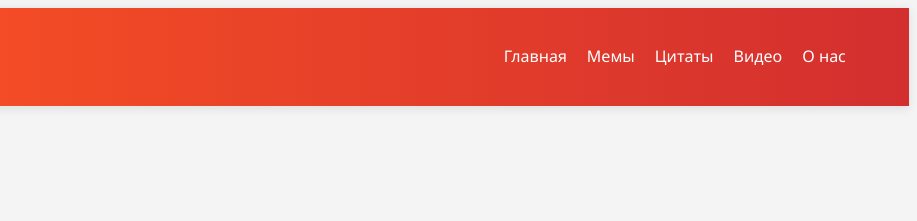
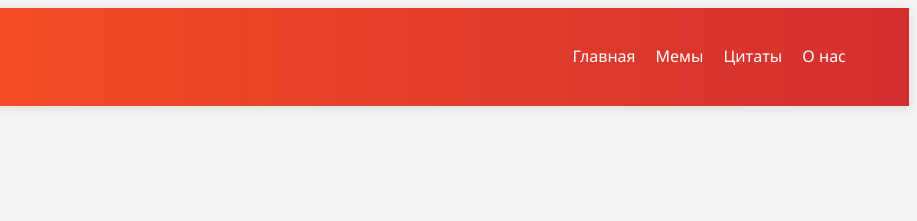
Before and after one commit to masgudov/football-breinrot, a plain HTML site: page memes.html in a window 1280 px wide. Shown: the top 221 px of the page, 363-1280 px from the left. Drawn offline with Linux system fonts and the light colour scheme.

Commit message:
memes.html

```diff
--- a/memes.html
+++ b/memes.html
@@ -21,7 +21,7 @@
             <li><a href="index.html">Главная</a></li>
             <li><a href="memes.html">Мемы</a></li>
             <li><a href="quotes.html">Цитаты</a></li>
-            <li><a href="videos.html">Видео</a></li>
+
             <li><a href="about.html">О нас</a></li>
           </ul>
         </nav>
```
